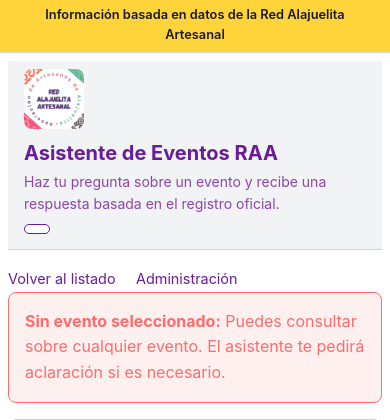
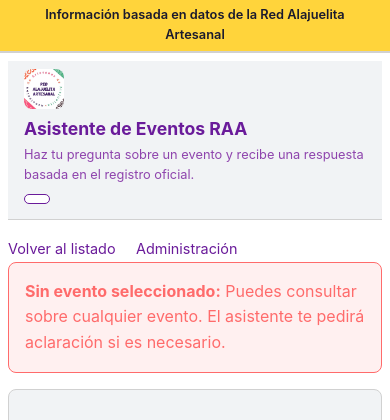
Before and after one commit to entrenudos527-alt/Asistente-de-Ferias-RAA, a Flask app: page /chat in a window 390 px wide. Shown: the top 420 px of the page. Run offline with Flask 3, Linux system fonts and the light colour scheme.

Commit message:
fix: reducir tamaño del logo para evitar distorsión
- Logo: 50px desktop, 40px móvil (más reducido)
- height: auto y object-fit: contain con !important
- max-width y max-height forzados para evitar agrandamiento
- Títulos y texto del encabezado reducidos proporcionalmente

```diff
--- a/app/templates/base.html
+++ b/app/templates/base.html
@@ -97,12 +97,12 @@
             flex-wrap: wrap;
         }
 
-        /* Logo - tamaño fijo para evitar distorsión */
+        /* Logo - tamaño reducido para evitar distorsión */
         .logo-app {
-            width: 80px !important;
-            max-width: 80px !important;
+            width: 50px !important;
+            max-width: 50px !important;
             height: auto !important;
-            max-height: 80px !important;
+            max-height: 50px !important;
             border-radius: var(--radio);
             object-fit: contain !important;
             display: block !important;
@@ -110,31 +110,31 @@
 
         .titulo-app h1 {
             color: var(--color-acento);
-            font-size: 1.5rem;
+            font-size: 1.3rem;
             margin: 0;
         }
 
         .titulo-app p {
             color: var(--color-texto-secundario);
-            font-size: 0.875rem;
-            margin: 0.15rem 0 0 0;
+            font-size: 0.8rem;
+            margin: 0.1rem 0 0 0;
         }
 
         @media (max-width: 600px) {
             .logo-titulo {
                 flex-direction: column;
                 align-items: flex-start;
-                gap: 0.5rem;
+                gap: 0.4rem;
             }
 
             .logo-app {
-                width: 60px !important;
-                max-width: 60px !important;
-                max-height: 60px !important;
+                width: 40px !important;
+                max-width: 40px !important;
+                max-height: 40px !important;
             }
 
             .titulo-app h1 {
-                font-size: 1.25rem;
+                font-size: 1.1rem;
             }
         }
 
```
